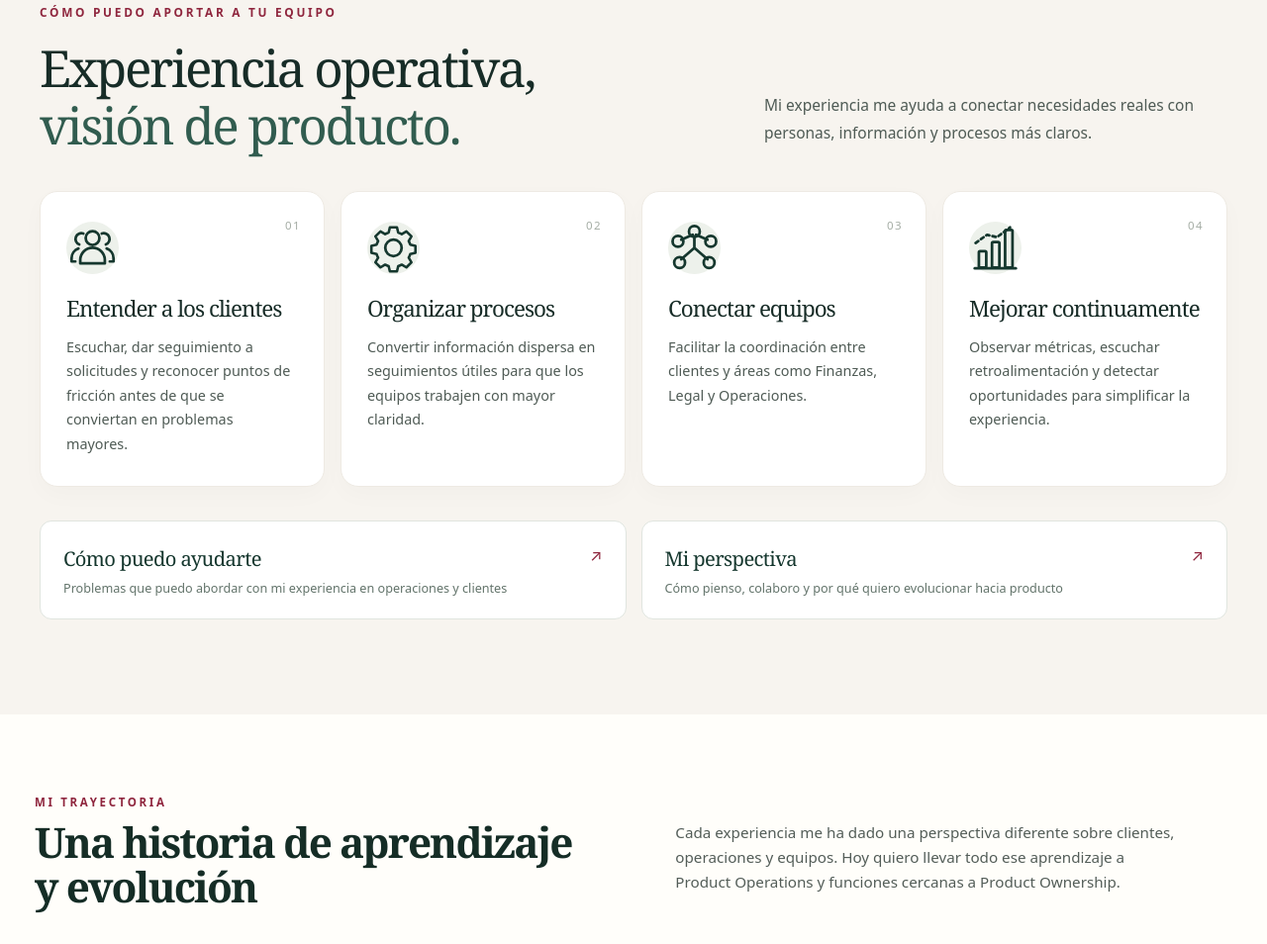
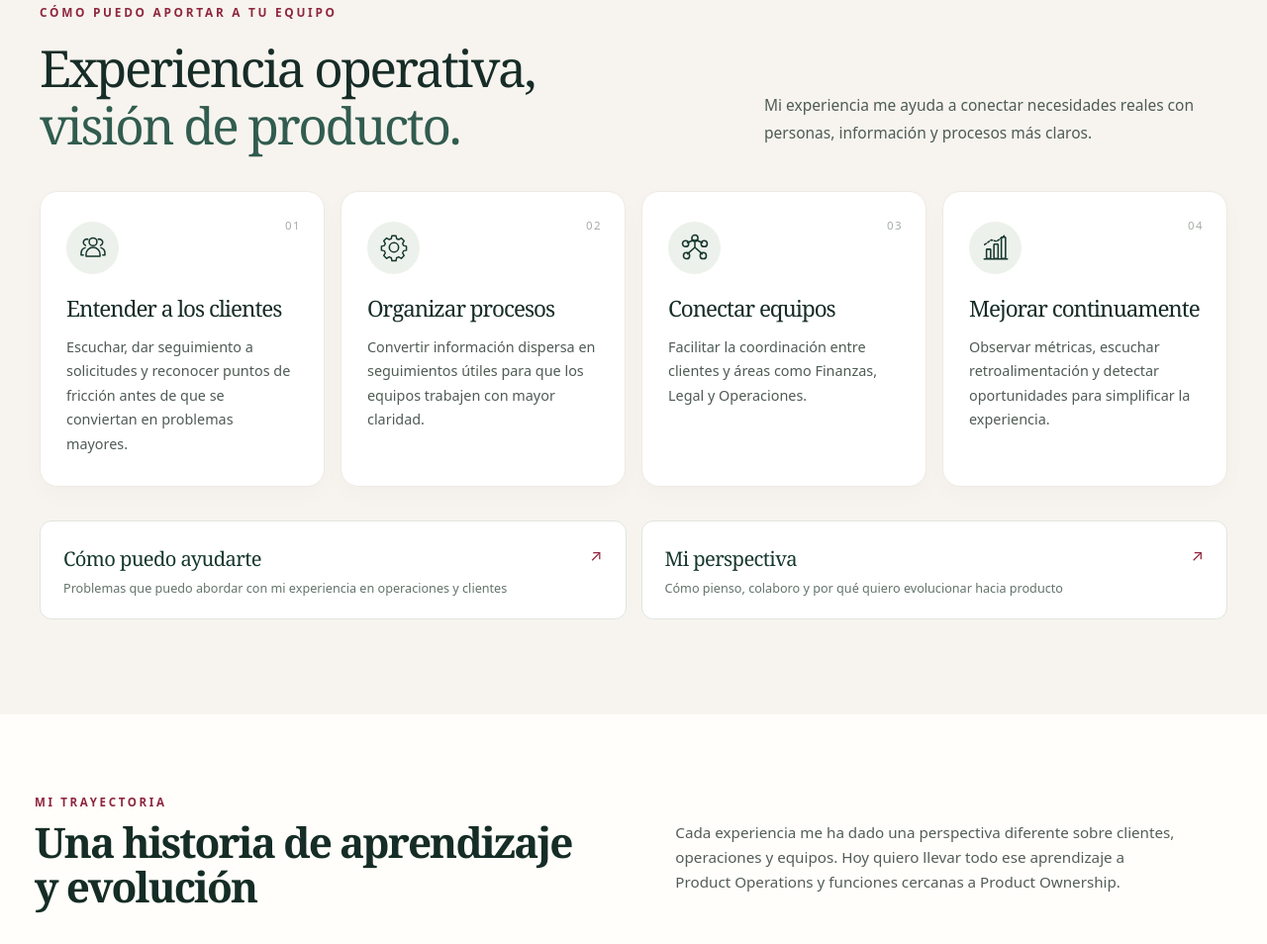
Before and after one commit to raumor911/monica-garcia-sitio-profesional, a website: page index.html in a window 1280 px wide. Shown: the part 1384-2338 px from the top of the page at 99% size. Drawn offline with Linux system fonts and the light colour scheme.

Commit message:
style: scale line icons to match original four-card mockup

```diff
--- a/styles.css
+++ b/styles.css
@@ -85,7 +85,8 @@ p{color:var(--body)}
 .value-card{background:#fff;border:1px solid #eeeae3;border-radius:var(--radius);padding:30px 26px;min-height:278px;position:relative;box-shadow:0 8px 25px rgba(24,53,42,.025);transition:transform .2s,box-shadow .2s}
 .value-card:hover{transform:translateY(-5px);box-shadow:var(--shadow)}
 .value-card .card-index{position:absolute;right:23px;top:24px;font-size:.72rem;color:#a5ada5;letter-spacing:.12em}
-.card-glyph{width:53px;height:53px;border-radius:50%;display:grid;place-items:center;background:#edf1eb;color:var(--pine);font-size:1.65rem;margin-bottom:22px}
+.card-glyph{width:53px;height:53px;border-radius:50%;display:grid;place-items:center;background:#edf1eb;color:var(--pine);margin-bottom:22px;flex:0 0 auto}
+.card-glyph svg{display:block;width:30px;height:30px;overflow:visible;stroke:currentColor;stroke-width:1.65;fill:none;stroke-linecap:round;stroke-linejoin:round}
 .value-card h3{font-size:1.4rem;margin-bottom:13px}
 .value-card p{font-size:.9rem;line-height:1.7;margin:0}
 .section-heading-left{margin-bottom:48px}
```
